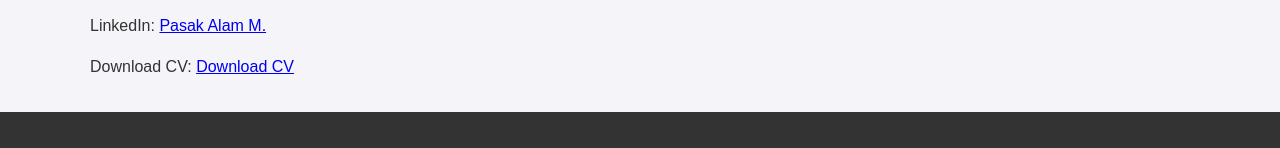
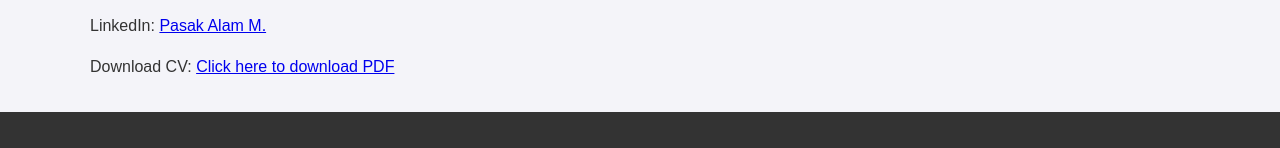
Before and after one commit to pasakAlam/profile, a plain HTML site: page index.html in a window 1280 px wide. Shown: the part 3430-3578 px from the top of the page. Drawn offline with Linux system fonts and the light colour scheme.

Commit message:
Update index.html

```diff
--- a/index.html
+++ b/index.html
@@ -164,7 +164,7 @@
             <p>Email: alam030995@gmail.com</p>
             <p>Phone: 081219027170</p>
             <p>LinkedIn: <a href="https://www.linkedin.com/in/pasakalam" target="_blank">Pasak Alam M.</a></p>
-            <p>Download CV: <a href="CV_PasakAlam.pdf" target="_blank">Download CV</a></p>
+            <p>Download CV: <a href="CV_PasakAlam.pdf" target="_blank">Click here to download PDF</a></p>
         </section>
     </div>
 
```
